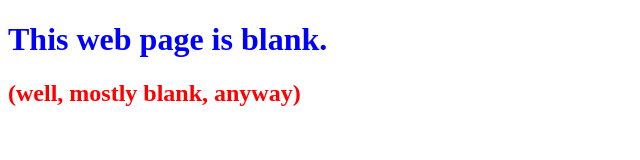
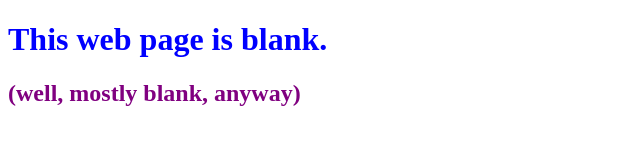
Before and after one commit to CyrilleWoicki/0main_openSAP_repor, a plain HTML site: page index.html in a window 1280 px wide. Shown: the whole page, without its empty margins (0-640 px from the left). Drawn offline with Linux system fonts and the light colour scheme.

Commit message:
Change second header color to purple

```diff
--- a/index.html
+++ b/index.html
@@ -6,6 +6,6 @@
 	</head>
 	<body>
 		<h1 style="color:blue">This web page is blank.</h1>
-		<h2 style="color:red">(well, mostly blank, anyway)</h2>
+		<h2 style="color:purple">(well, mostly blank, anyway)</h2>
 	</body>
 </html>
```
